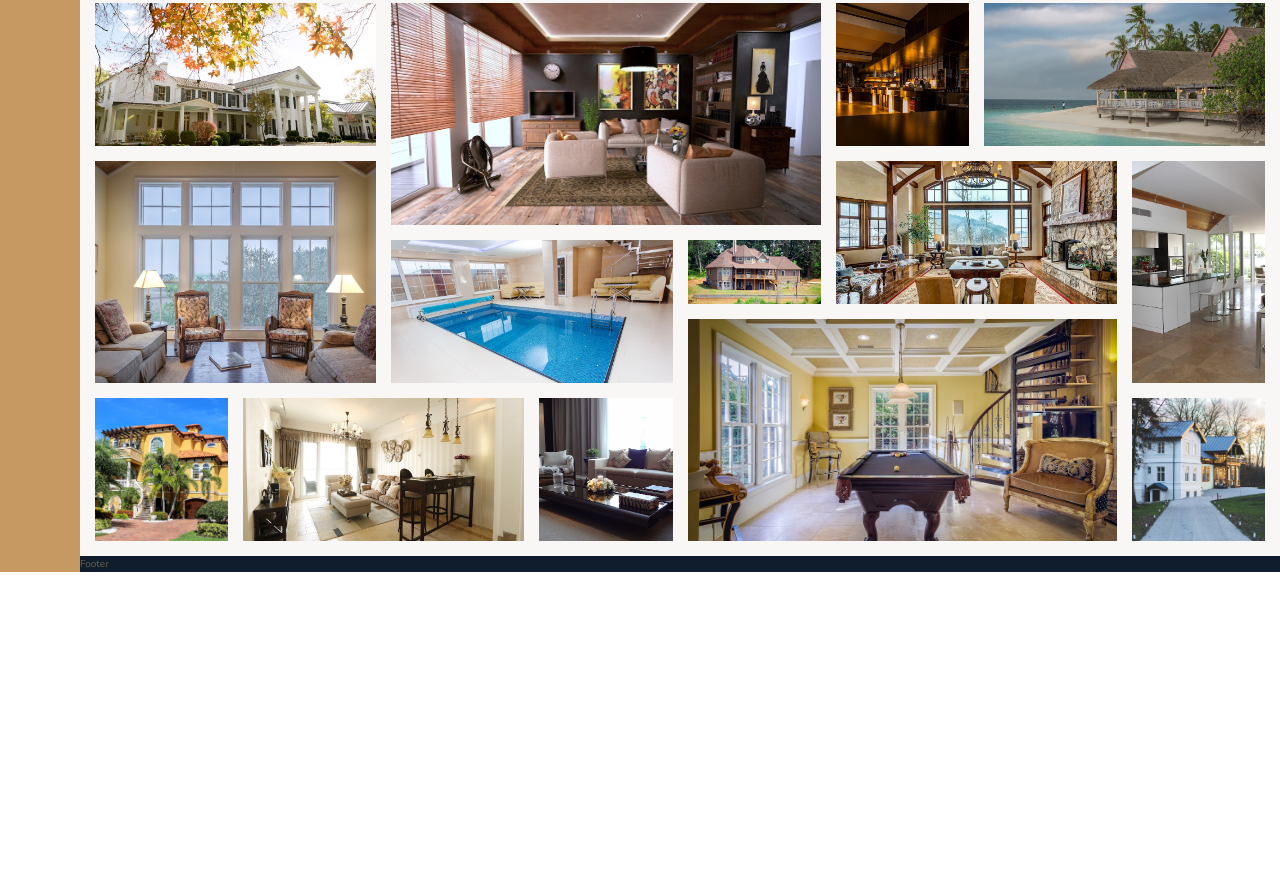
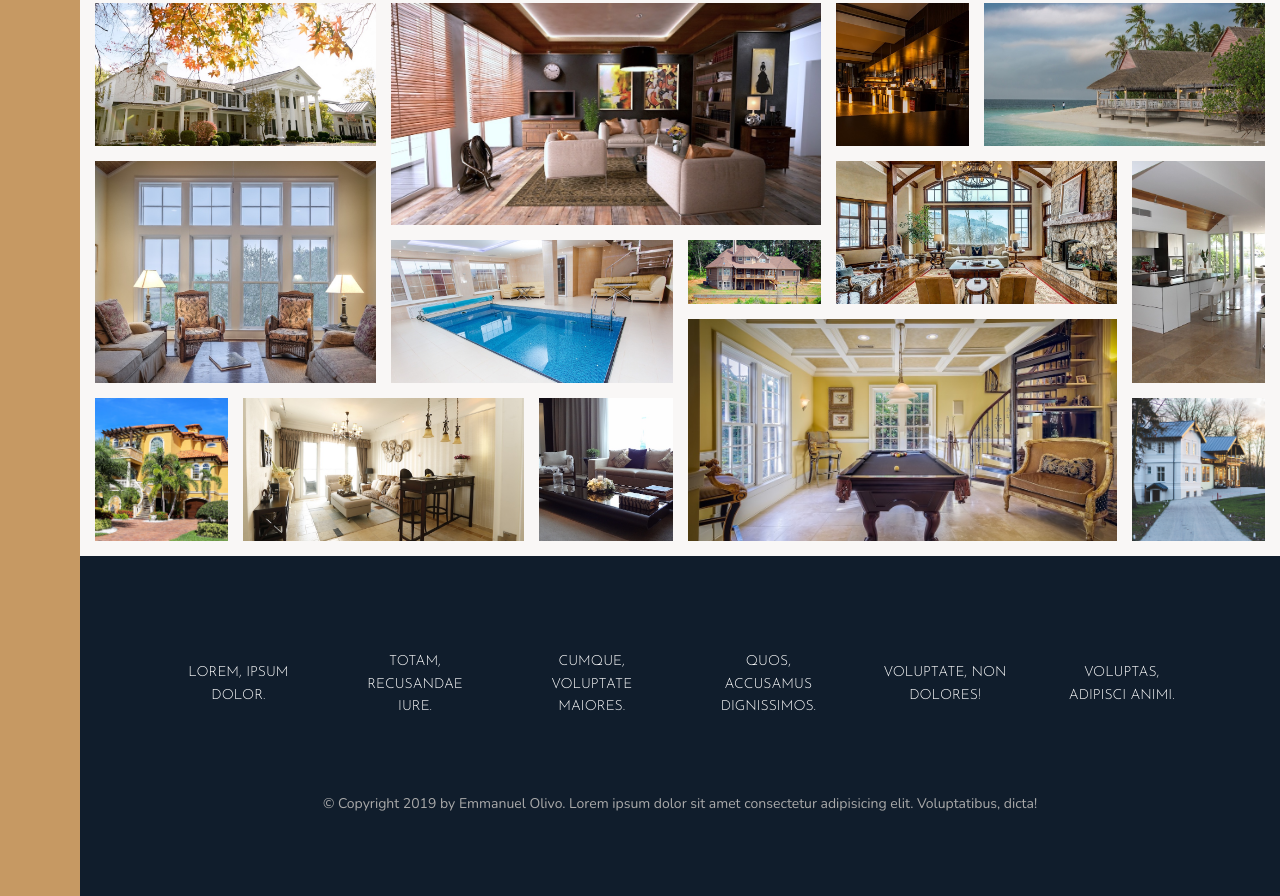
Before and after one commit to emmanuelolivo1002/nexter-css-grid, a website: page index.html in a window 1280 px wide. Shown: the part 3084-3980 px from the top of the page. Before the commit the page ends 3656 px from the top, so only its background shows below. Drawn offline with nearby package versions, Linux system fonts and the light colour scheme.

Commit message:
Add footer

```diff
--- a/index.html
+++ b/index.html
@@ -297,7 +297,15 @@
         </section>
 
         <footer class="footer">
-            Footer
+            <ul class="nav">
+                <li class="nav__item"><a href="#" class="nav__link">Lorem, ipsum dolor.</a></li>
+                <li class="nav__item"><a href="#" class="nav__link">Totam, recusandae iure.</a></li>
+                <li class="nav__item"><a href="#" class="nav__link">Cumque, voluptate maiores.</a></li>
+                <li class="nav__item"><a href="#" class="nav__link">Quos, accusamus dignissimos.</a></li>
+                <li class="nav__item"><a href="#" class="nav__link">Voluptate, non dolores!</a></li>
+                <li class="nav__item"><a href="#" class="nav__link">Voluptas, adipisci animi.</a></li>
+            </ul>
+            <p class="copyright">&copy; Copyright 2019 by Emmanuel Olivo. Lorem ipsum dolor sit amet consectetur adipisicing elit. Voluptatibus, dicta!</p>
         </footer>
 
     </body>
--- a/sass/_footer.scss
+++ b/sass/_footer.scss
@@ -1,4 +1,41 @@
 .footer {
   background-color: $color-secondary;
   grid-column: full-start / full-end;
+  padding: 8rem;
+
 }
+
+.nav {
+  list-style: none;
+
+  display: grid;
+  grid-template-columns: repeat(auto-fit, minmax(15rem, 1fr));
+  grid-gap: 2rem;
+  align-items: center;
+
+  &__link:link,
+  &__link:visited {
+    font-size: 1.4rem;
+    color: #fff;
+    text-decoration: none;
+    font-family: $font-display;
+    text-transform: uppercase;
+    text-align: center;
+    padding: 1.5rem;
+    display: block;
+    transition: all .2s;
+  }
+  &__link:hover,
+  &__link:active {
+    background-color: rgba(#fff, .05);
+    transform: translateY(-3px);
+  }
+}
+
+.copyright {
+  font-size: 1.4rem;
+  color: $color-grey-light-2;
+  margin: 6rem auto 0;
+  text-align: center;
+  width: 70%;
+}
```
Also changed, not shown: css/style.css.
